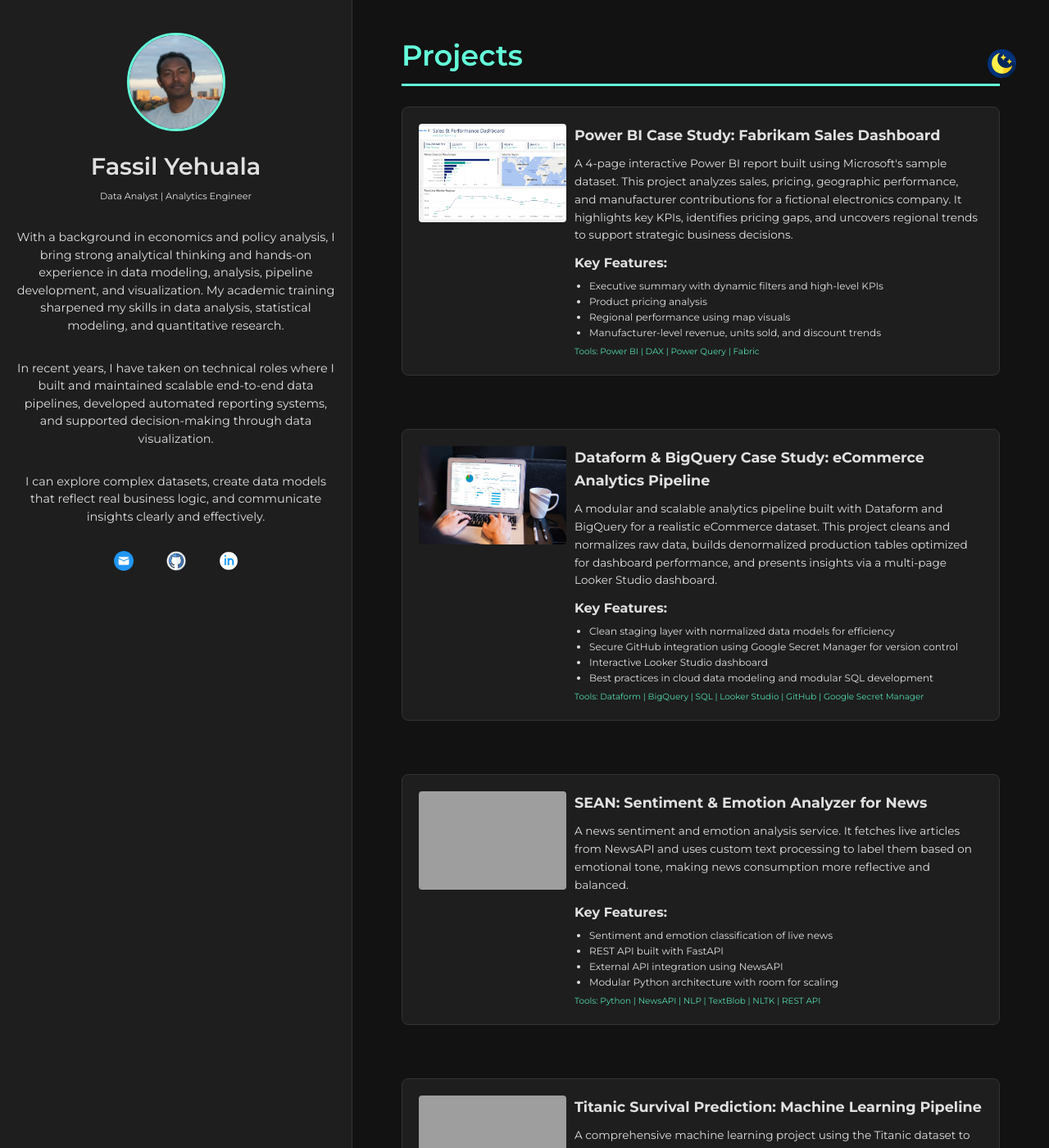
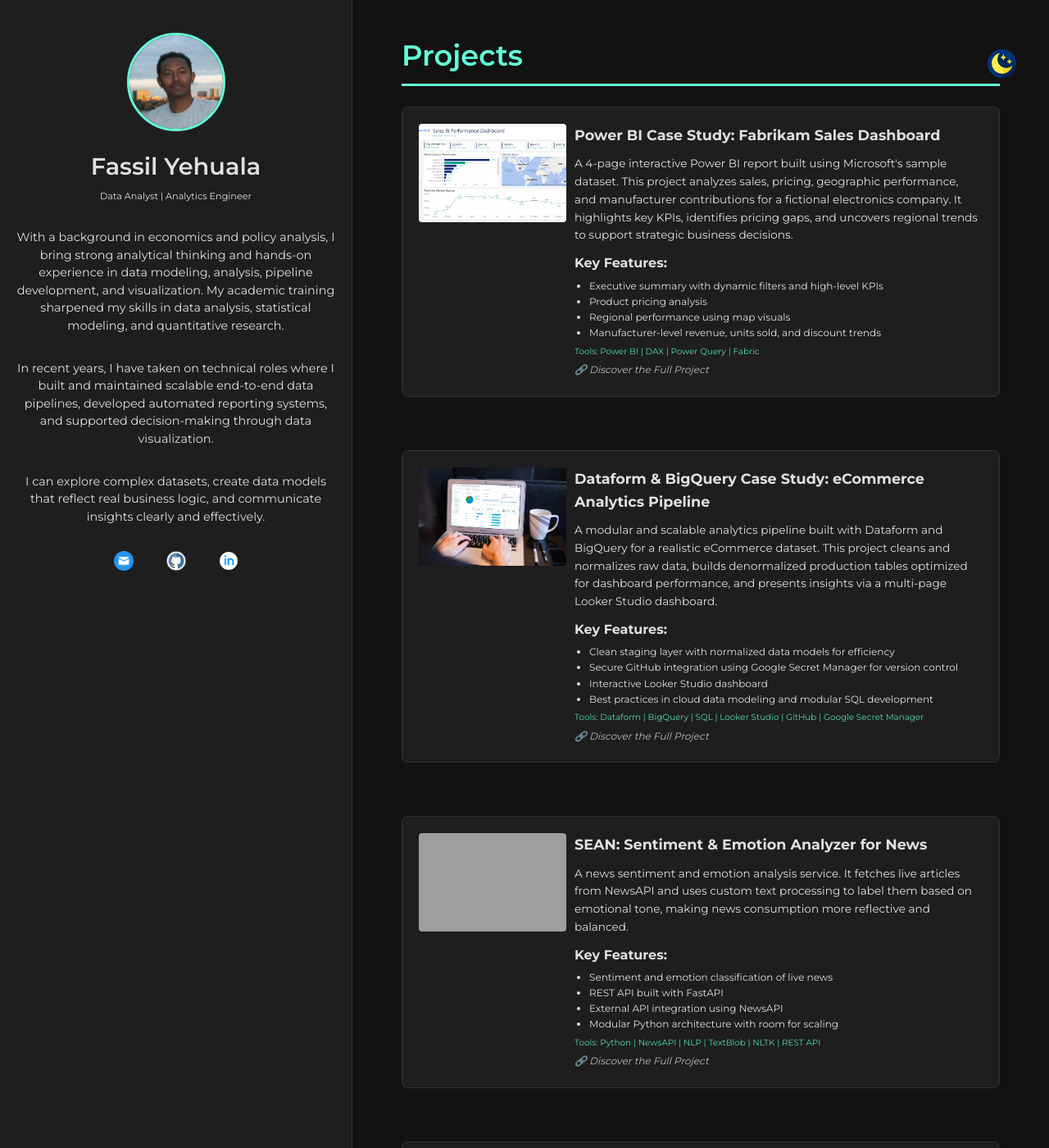
Before and after one commit to Fassilsis/fassilsis.github.io, a Jekyll site: the page built from index.md, in a window 1280 px wide and 1400 px high. Shown: the whole window at 82% size. Built offline with Jekyll 4.4.1, drawn with Linux system fonts in a browser that asks for light colours; some of the changed text lies outside the part shown; grey boxes are pictures that could not be loaded.

Commit message:
Update index.md

```diff
--- a/index.md
+++ b/index.md
@@ -52,7 +52,7 @@ title: Fassil Yehuala | Portfolio
               <span>Tools: {{ project.tools | join: ", " }}</span>
             </div>
             {% endif %}
-            <!--<a href="{{ project.link }}" target="_blank" rel="noopener noreferrer" class="project-link">🔗 View Project on GitHub</a> -->
+            <a href="{{ project.link }}" target="_blank" rel="noopener noreferrer" class="project-link">🔗 Discover the Full Project</a>
           </div>
         </div>
         {% endfor %}
```
